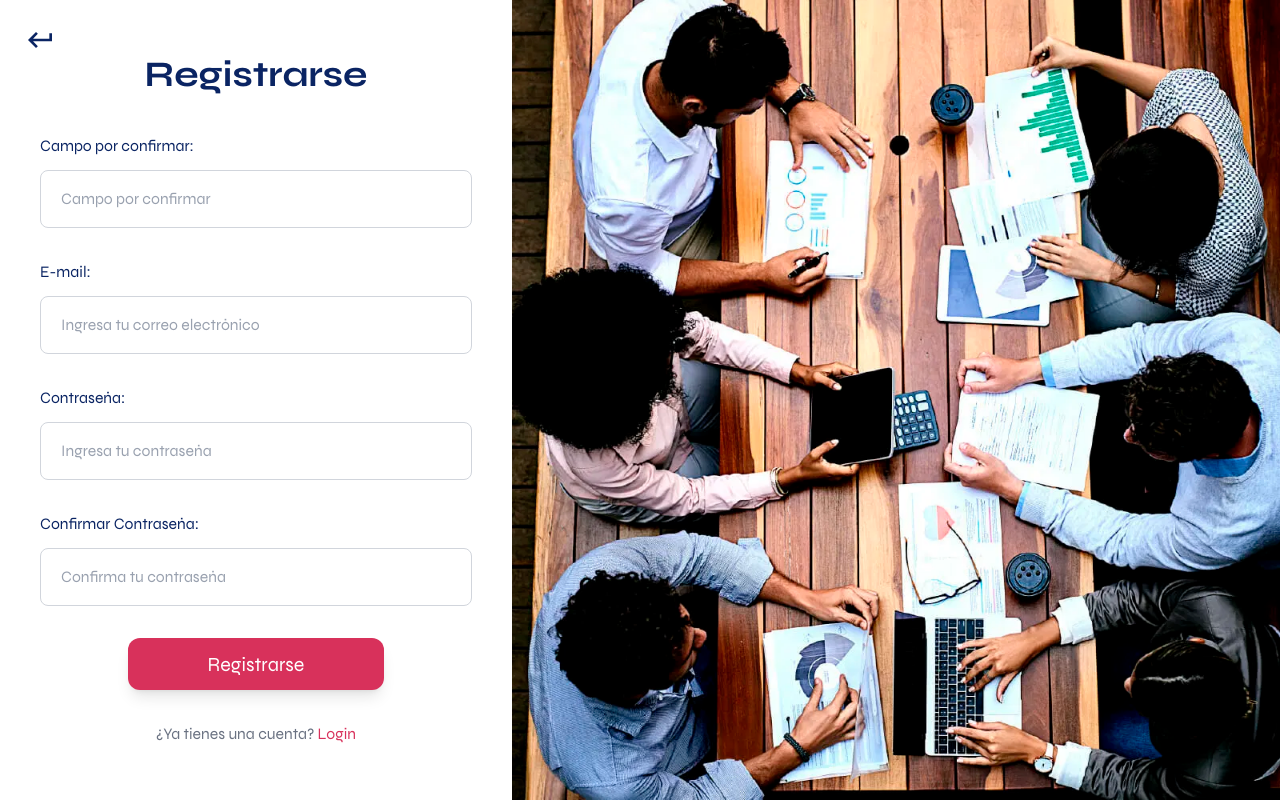
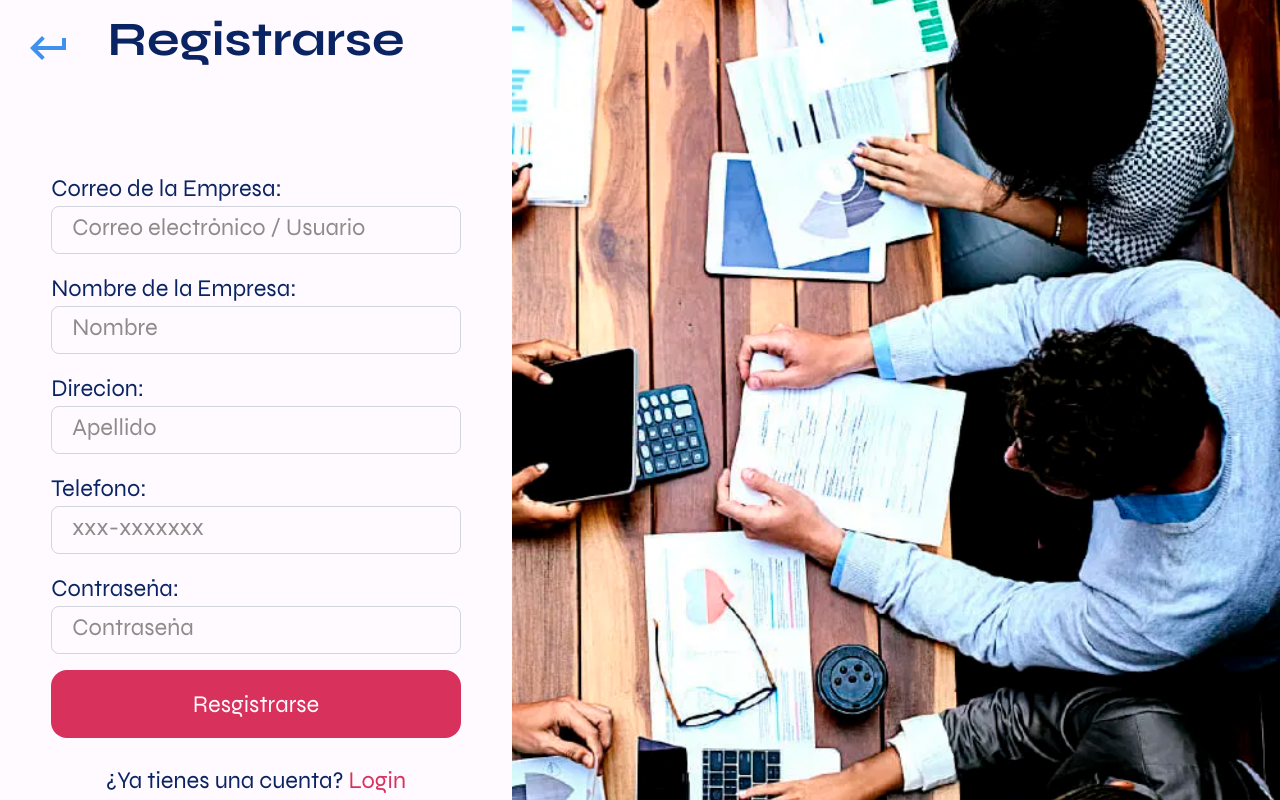
Before and after one commit to iadev2005/UcaBytes, a React (Vite) app in the folder frontend/: page /register in a window 1280 px wide. Built offline with nearby package versions, Linux system fonts and the light colour scheme.

Commit message:
Me traje el registro de supabase manualmente

```diff
--- a/frontend/src/pages/Register.tsx
+++ b/frontend/src/pages/Register.tsx
@@ -1,107 +1,183 @@
+import { useState } from 'react';
 import { Link } from 'react-router-dom';
 import { ReturnIcon } from '../icons/Return';
+import { client } from '../supabase/client'; // Adjust the import path as necessary
+import { AuthApiError } from '@supabase/supabase-js';
 
 export default function Register() {
+
+    const [email,setEmail] = useState('');
+    const [name,setName] = useState('');
+    const [addres,setAddres] = useState('');
+    const [phone,setPhone] = useState('');
+    const [password,setPassword] = useState('');
+
+    // --- Nuevos estados para el pop-up ---
+    const [showPopup, setShowPopup] = useState(false);
+    const [popupMessage, setPopupMessage] = useState('');
+
+    const handleSubmit = async (e: React.FormEvent) => {
+        e.preventDefault();
+
+        setShowPopup(false);   // Asegurar que el pop-up esté oculto al inicio
+        setPopupMessage('');   // Limpiar mensaje del pop-up
+
+
+        //visualizamos los datos antes
+       console.log({ email, name, addres, phone, password });
+
+       //creamos el nuevo usuario en supabse
+       try{
+            const { data, error } = await client.auth.signUp({
+                email,
+                password
+            });
+            console.log(data)
+
+            //si existe el error nos vamos a catch
+            if (error) {
+                throw error;
+            }
+
+
+            //si no hay error, creamos el perfil de la empresa
+            setPopupMessage('Usuario registrado correctamente.');
+            setShowPopup(true)
+
+       }catch (error: unknown) {
+            //verificamos si el error es de tipo AuthApiError
+            if (error instanceof AuthApiError) {
+                // Manejo de errores específicos de autenticación
+                if(error.message.includes('User already registered')){
+                    setPopupMessage('Este usuario ya se encuentra registrado');
+                    setShowPopup(true)
+                    return
+                }
+
+                return;
+            }
+
+            console.log('Error creating user:', error);
+            return;
+        }
+
+    };
+
+
     return (
-      <div className="min-h-screen flex flex-col lg:flex-row">
-        {/* Left side - Registration form */}
-        <div className="w-full lg:w-2/5 bg-white flex flex-col justify-center px-6 sm:px-8 lg:px-10 py-8 lg:py-0 relative">
-          {/* Back button */}
-          <div className="absolute top-4 lg:top-6 left-4 lg:left-6">
-            <Link to="/Login-register" className="text-[var(--color-primary-600)] hover:text-[#2b7de0] transition-colors">
-              <ReturnIcon className="w-6 h-6 lg:w-8 lg:h-8" />
+      <div className="bg-cover bg-center min-h-screen min-w-full" style={{backgroundImage: "url('/images/EquipoTrabajo02.webp')", background:"cover" }}>
+        <div className="flex flex-col items-center justify-center absolute top-1/2 left-0/5 h-screen w-2/5 bg-[#fffaff]" style={{transform: 'translate(0%, -50%)'}}>
+            <div className="absolute top-6 left-6">
+                <Link to="/" className="text-[1.5rem] font-normal text-[#3e92ee]">
+                    <ReturnIcon className="w-12 h-12" />
                 </Link>
             </div>
-
-          {/* Registration form container */}
-          <div className="w-full max-w-sm sm:max-w-md mx-auto">
-            {/* Title */}
-            <h2 className="text-2xl sm:text-3xl lg:text-4xl font-bold text-[#0A2463] text-center mb-6 sm:mb-8 lg:mb-10">Registrarse</h2>
-
-            {/* Form */}
-            <form className="w-full space-y-6 sm:space-y-8">
-              {/* Campo por confirmar field */}
-              <div className="space-y-2 sm:space-y-3">
-                <label className="block text-sm sm:text-base font-medium text-[#0A2463]">
-                  Campo por confirmar:
-                </label>
-                <input
-                  type="text"
-                  placeholder="Campo por confirmar"
+            <h2 className="text-[3rem] font-bold text-[#0A2463] mb-24">Registrarse</h2>
+            <form onSubmit={handleSubmit} className="w-full flex flex-col items-center">
+              <div className="flex flex-col gap-4 w-full items-center">
+                <div className="flex flex-col w-4/5">
+                    <div className="flex flex-row">
+                        <p className="text-[1.5rem] font-normal text-[#0A2463]">Correo de la Empresa: </p>
+                    </div>
+                    <div className="flex flex-row w-full h-12">
+                        <input type="email"
+                        placeholder="Correo electrónico / Usuario"
                         required
-                  className="w-full px-4 sm:px-5 py-3 sm:py-4 border border-gray-300 rounded-lg focus:outline-none focus:ring-2 focus:ring-[#0A2463] focus:border-transparent placeholder-gray-400 text-sm sm:text-base"
-                />
+                        value={email}
+                        onChange={(e) => setEmail(e.target.value)}
+                        className="rounded-lg px-5 py-4 w-full border border-gray-300 focus:outline-none focus:ring-2 focus:ring-[#0A2463] placeholder:text-[1.5rem] placeholder:font-normal"/>
+                    </div>
+                </div>
+                <div className="flex flex-col w-4/5">
+                    <div className="flex flex-row">
+                        <p className="text-[1.5rem] font-normal text-[#0A2463]">Nombre de la Empresa: </p>
+                    </div>
+                    <div className="flex flex-row w-full h-12">
+                        <input type="text"
+                        placeholder="Nombre"
+                        required
+                        value={name}
+                        onChange={(e) => setName(e.target.value)}
+                        className="rounded-lg px-5 py-4 w-full border border-gray-300 focus:outline-none focus:ring-2 focus:ring-[#0A2463] placeholder:text-[1.5rem] placeholder:font-normal"/>
+                    </div>
+                </div>
+                <div className="flex flex-col w-4/5">
+                    <div className="flex flex-row">
+                        <p className="text-[1.5rem] font-normal text-[#0A2463]">Direcion: </p>
+                    </div>
+                    <div className="flex flex-row w-full h-12">
+                        <input type="text"
+                        placeholder="Apellido"
+                        required
+                        value={addres}
+                        onChange={(e) => setAddres(e.target.value)}
+                        className="rounded-lg px-5 py-4 w-full border border-gray-300 focus:outline-none focus:ring-2 focus:ring-[#0A2463] placeholder:text-[1.5rem] placeholder:font-normal"/>
+                    </div>
+                </div>
+                <div className="flex flex-col w-4/5">
+                    <div className="flex flex-row">
+                        <p className="text-[1.5rem] font-normal text-[#0A2463]">Telefono:</p>
+                    </div>
+                    <div className="flex flex-row w-full h-12">
+                        <input type="tel"
+                        placeholder="xxx-xxxxxxx"
+                        required
+                        value={phone}
+                        onChange={(e) => setPhone(e.target.value)}
+                        className="rounded-lg px-5 py-4 w-full border border-gray-300 focus:outline-none focus:ring-2 focus:ring-[#0A2463] placeholder:text-[1.5rem] placeholder:font-normal"/>
+                    </div>
+                </div>
+                <div className="flex flex-col w-4/5">
+                    <div className="flex flex-row">
+                        <p className="text-[1.5rem] font-normal text-[#0A2463]">Contraseña:</p>
+                    </div>
+                    <div className="flex flex-row w-full h-12">
+                        <input type="password"
+                        placeholder="Contraseña"
+                        required
+                        value={password}
+                        onChange={(e) => setPassword(e.target.value)}
+                        className="rounded-lg px-5 py-4 w-full border border-gray-300 focus:outline-none focus:ring-2 focus:ring-[#0A2463] placeholder:text-[1.5rem] placeholder:font-normal"/>
+                    </div>
+                </div>
+                <div className="flex flex-col w-4/5">
+                  <button type="submit" className="bg-[#D8315B] rounded-2xl text-[#fffaff] py-4 px-5 border-none cursor-pointer w-full text-[1.5rem] font-normal hover:bg-[#b81e48] transition-colors">Resgistrarse</button>
+                </div>
+              </div>
+            </form>
+            <p className="mt-6 text-base text-[#0A2463] text-[1.5rem] font-normal">
+              ¿Ya tienes una cuenta? <Link to="/Login" className="text-[#D8315B] hover:underline text-[1.5rem] font-normal">Login</Link>
+            </p>
         </div>
 
-              {/* Email field */}
-              <div className="space-y-2 sm:space-y-3">
-                <label className="block text-sm sm:text-base font-medium text-[#0A2463]">
-                  E-mail:
-                </label>
-                <input
-                  type="email"
-                  placeholder="Ingresa tu correo electrónico"
-                  required
-                  className="w-full px-4 sm:px-5 py-3 sm:py-4 border border-gray-300 rounded-lg focus:outline-none focus:ring-2 focus:ring-[#0A2463] focus:border-transparent placeholder-gray-400 text-sm sm:text-base"
-                />
-              </div>
 
-              {/* Password field */}
-              <div className="space-y-2 sm:space-y-3">
-                <label className="block text-sm sm:text-base font-medium text-[#0A2463]">
-                  Contraseña:
-                </label>
-                <input
-                  type="password"
-                  placeholder="Ingresa tu contraseña"
-                  required
-                  className="w-full px-4 sm:px-5 py-3 sm:py-4 border border-gray-300 rounded-lg focus:outline-none focus:ring-2 focus:ring-[#0A2463] focus:border-transparent placeholder-gray-400 text-sm sm:text-base"
-                />
-              </div>
-
-              {/* Confirm Password field */}
-              <div className="space-y-2 sm:space-y-3">
-                <label className="block text-sm sm:text-base font-medium text-[#0A2463]">
-                  Confirmar Contraseña:
-                </label>
-                <input
-                  type="password"
-                  placeholder="Confirma tu contraseña"
-                  required
-                  className="w-full px-4 sm:px-5 py-3 sm:py-4 border border-gray-300 rounded-lg focus:outline-none focus:ring-2 focus:ring-[#0A2463] focus:border-transparent placeholder-gray-400 text-sm sm:text-base"
-                />
-              </div>
-
-              {/* Register button */}
-              <div className="flex justify-center">
+        {
+            showPopup && (
+                <div className="fixed inset-0 bg-black bg-opacity-50 flex items-center justify-center z-50">
+                    <div className="bg-white p-8 rounded-lg shadow-xl max-w-sm w-full text-center relative">
+                        <h3 className="text-2xl font-bold text-[#0A2463] mb-4">Aviso</h3>
+                        <p className="text-lg text-[#0A2463] mb-6">{popupMessage}</p>
                         <button
-                  type="submit"
-                  className="w-48 md:w-56 lg:w-64 bg-[#D8315B] text-white py-2 md:py-3 lg:py-3 rounded-xl text-base md:text-lg lg:text-xl font-medium hover:bg-[#b81e48] transition-all duration-500 cursor-pointer shadow-lg hover:shadow-2xl transform hover:scale-110 hover:-translate-y-1 active:scale-95"
+                            onClick={() => setShowPopup(false)}
+                            className="bg-[#D8315B] text-[#fffaff] py-2 px-6 rounded-lg hover:bg-[#b81e48] transition-colors text-[1.2rem]"
                         >
-                  Registrarse
+                            Cerrar
                         </button>
-              </div>
-            </form>
-
-            {/* Links */}
-            <div className="mt-6 sm:mt-8 space-y-3 sm:space-y-4 text-center">
-              <p className="text-sm sm:text-base text-gray-500">
-                ¿Ya tienes una cuenta?{' '}
-                <Link
-                  to="/Login"
-                  className="text-[#D8315B] hover:underline cursor-pointer"
+                        {/* Puedes añadir un botón para redirigir al login si es el caso */}
+                        {popupMessage.includes('ya se encuentra registrada') && (
+                            <button
+                                onClick={() => {
+                                    setShowPopup(false); // Redirige al login
+                                }}
+                                className="ml-4 bg-[#3e92ee] text-[#fffaff] py-2 px-6 rounded-lg hover:bg-[#2a7bd3] transition-colors text-[1.2rem]"
                             >
-                  Login
-                </Link>
-              </p>
+                                Ir a Iniciar Sesión
+                            </button>
+                        )}
                     </div>
                 </div>
-        </div>
-
-        {/* Right side - Corporate image */}
-        <div className="w-full lg:w-3/5 h-64 lg:h-auto bg-cover bg-center" style={{backgroundImage: "url('/images/EquipoTrabajo02.webp')"}}>
-          {/* Corporate image takes full height and width of right side */}
-        </div>
+            )
+        }
       </div>
     );
   }
```
Lines whose indentation alone changed are shown as unchanged.
